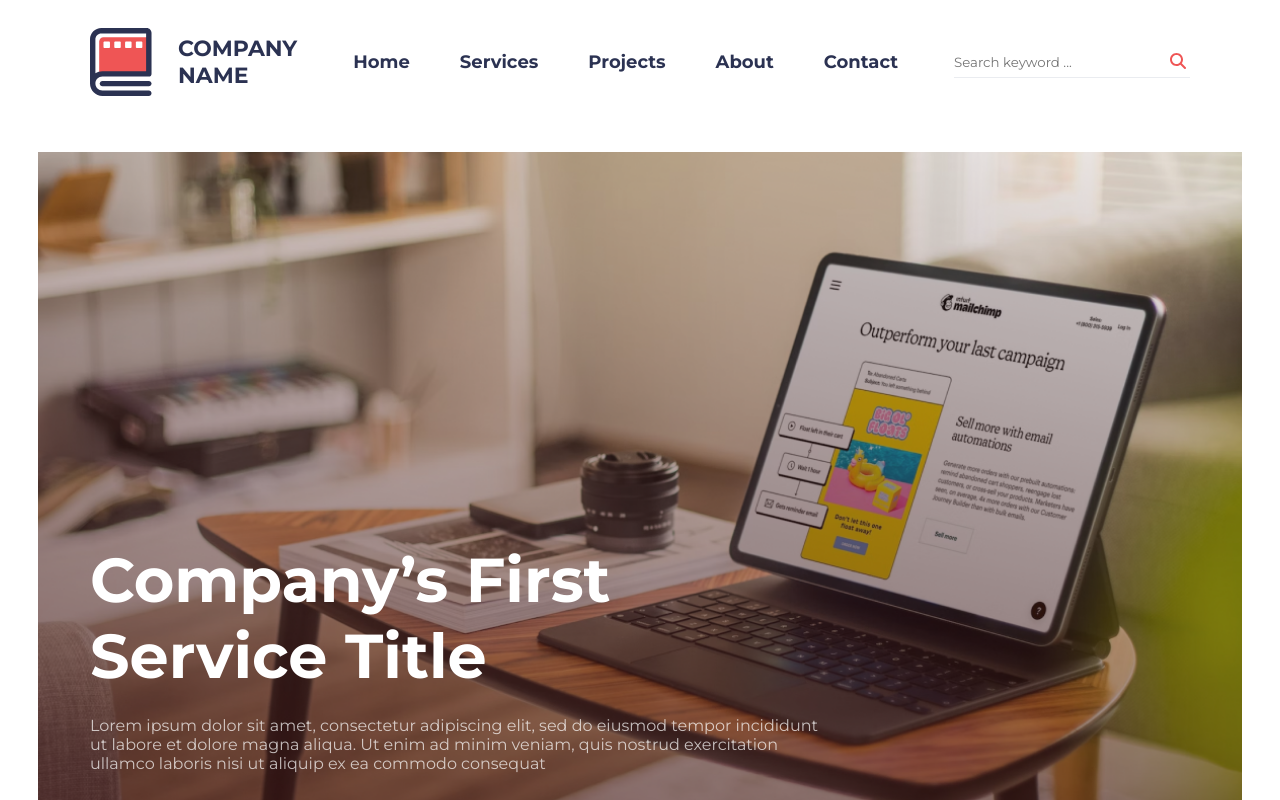
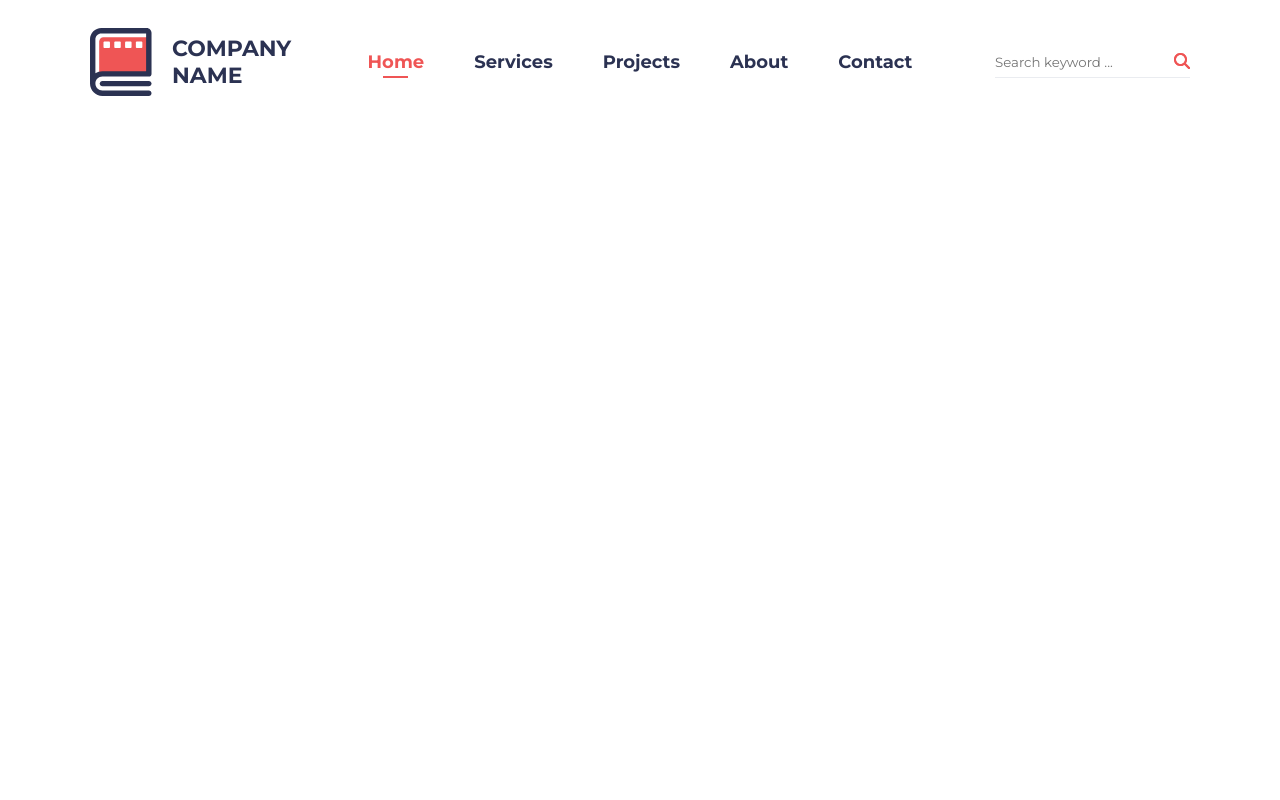
Before and after one commit to nnatroo/artmedia-task, a React (Vite) app: page / in a window 1280 px wide. Shown: the top 800 px of the page. Built offline with nearby package versions, Linux system fonts and the light colour scheme.

Commit message:
modified:   src/App.css

```diff
--- a/src/App.css
+++ b/src/App.css
@@ -10,8 +10,12 @@
 }
 
 a {
-  all: unset;
+  /* all: unset; */
+  text-decoration: none;
+  color: #2B3252 ;
 }
+
+
 
 body {
   scroll-behavior: smooth;
--- a/src/App.jsx
+++ b/src/App.jsx
@@ -11,11 +11,11 @@ function App() {
   return (
     <>
      <Header />
-     <Hero />
-     <Services />
-     <News />
-     <About />
-     <Footer />
+     {/* <Hero /> */}
+     {/* <Services /> */}
+     {/* <News /> */}
+     {/* <About /> */}
+     {/* <Footer /> */}
     </>
   )
 }
--- a/src/components/Header.jsx
+++ b/src/components/Header.jsx
@@ -21,43 +21,54 @@ const Header = () => {
   return (
     <>
       {showBurgerMenu && <BurgerMenu onCancel={cancelHandler} />}
-      <section id="home" className={classes["header"]}>
+      <header id="home" className={classes["header"]}>
         <div className={classes["navbar-wrapper"]}>
-          <div className={classes["navbar-brand"]}>
-            <img src={CompanyLogo} alt="CompanyLogo" />
-            <h3>
-              COMPANY <br /> NAME
-            </h3>
+
+          <div className={classes["navbar-logo"]}>
+            <a href="/">
+              <img src={CompanyLogo} alt="CompanyLogo" />
+              <strong>Company Name</strong>
+            </a>
           </div>
 
           <nav className={classes["navbar-links"]}>
-            <a href="#home">
-              <li>Home</li>
-            </a>
-            <a href="#services">
-              <li>Services</li>
-            </a>
-            <a href="#projects">
-              <li>Projects</li>
-            </a>
-            <a href="#about">
-              <li>About</li>
-            </a>
-            <a href="#contact">
-              <li>Contact</li>
-            </a>
+            <ul className={classes["navbar-links-wrapper"]}>
+              <li>
+                <a className={classes["active-item"]} href="#home">Home</a>
+              </li>
+
+              <li>
+                <a href="#services">Services</a>
+              </li>
+
+              <li>
+                <a href="#projects">Projects</a>
+              </li>
+
+              <li>
+                <a href="#about">About</a>
+              </li>
+
+              <li>
+                <a href="#contact">Contact</a>
+              </li>
+            </ul>
           </nav>
 
           <div className={classes["navbar-search-wrapper"]}>
-            <input type="text" placeholder="Search keyword ..." />
-            <img src={SearchIcon} alt="" />
+            <form action="/">
+              <div className={classes["form-item"]}>
+                <input type="text" placeholder="Search keyword ..." />
+                <button><img src={SearchIcon} alt="" /></button>
+              </div>
+            </form>
           </div>
 
-          <div className={classes["navbar-burger-menu-wrapper"]}>
+          {/* <div className={classes["navbar-burger-menu-wrapper"]}>
             <img onClick={burgerClickHandler} src={BurgerMenuIcon} alt="" />
-          </div>
+          </div> */}
         </div>
-      </section>
+      </header>
     </>
   );
 };
--- a/src/modules/Header.module.css
+++ b/src/modules/Header.module.css
@@ -6,22 +6,33 @@
 
 .navbar-wrapper {
     width: 1420px;
+    display: grid;
+    grid-template-columns: 210px max-content 210px;
+    grid-auto-flow: row;
+    align-items: center;
+    justify-content: space-between;
+
+}
+
+.navbar-logo {
     display: flex;
-    justify-content: space-between;
+    gap: 26px;
+    align-items: center;
+    justify-content: flex-start;
+    /* width: 150px; */
+}
+
+.navbar-logo a {
+    display: flex;
+    gap: 1.25rem;
     align-items: center;
 }
 
-.navbar-brand {
-    display: flex;
-    gap: 26px;
-    align-items: center;
-    cursor: pointer;
-}
-
-.navbar-brand h3 {
+.navbar-logo strong {
     font-weight: 700;
     font-size: 22px;
     color: #2B3252;
+    text-transform: uppercase;
 }
 
 .navbar-links {
@@ -33,15 +44,42 @@
     color: #2B3252;
 }
 
+.navbar-links-wrapper {
+    display: flex;
+    gap: 50px;
+}
+
+.navbar-links ul {
+    list-style: none;
+}
+
 .navbar-links li {
     cursor: pointer;
     transition: 0.1s;
     position: relative;
 }
 
-.navbar-links li:hover {
+.navbar-links a:hover {
     color: #EF5555;
 }
+
+.active-item {
+    color: #EF5555;
+}
+
+.active-item::after {
+    content: '';
+    position: absolute;
+    bottom: -5px;
+    left: 0;
+    width: 25px;
+    height: 2px;
+    background-color: #EF5555;
+    margin-left: calc(50% - 12.5px);
+    transition: transform 0.2s ease-in-out;
+    transform: scaleX(1);
+}
+
 
 .navbar-links li::after {
     content: '';
@@ -60,8 +98,13 @@
     transform: scaleX(1);
 }
 
+.navbar-search-wrapper {
+    display: flex;
+    justify-content: flex-end;
+}
+
 .navbar-search-wrapper input {
-    width: 210px;
+    /* width: 210px; */
     height: 30px;
     border: none;
     border-bottom: 1px solid #EAECF0;
@@ -72,9 +115,24 @@
     outline: none;
 }
 
-.navbar-search-wrapper img {
+.form-item {
+    position: relative;
+}
+
+.form-item button {
+    cursor: pointer;
+    border: none;
+}
+
+.form-item button img {
     position: absolute;
-    transform: translate(-20px, 6px);
+    right: 0px;
+    top: 6px;
+    background-image: url(../assets/searchIcon.svg);
+    width: 16px;
+    height: 16px;
+    border: none;
+    background-color: transparent;
 }
 
 .navbar-burger-menu-wrapper {
```
